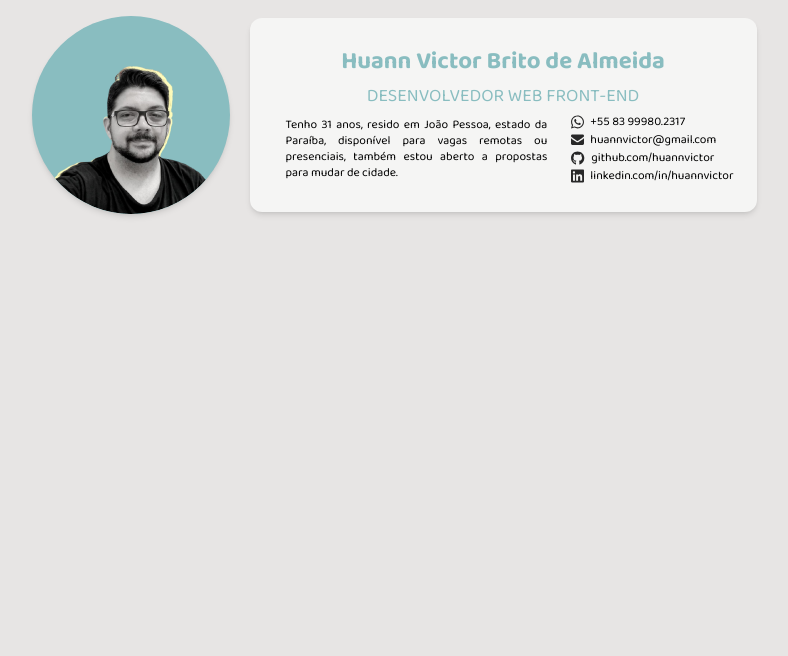
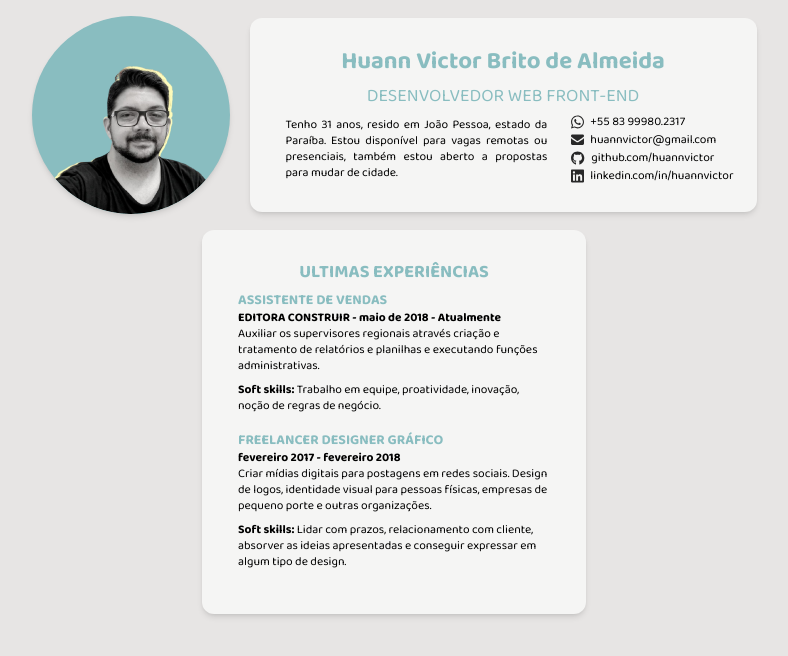
Before and after one commit to huannvictor/curriculo, a React (Create React App) app: page / in a window 1280 px wide. Shown: the top 656 px of the page, without its empty margins (246-1034 px from the left). Built offline with nearby package versions, Linux system fonts and the light colour scheme.

Commit message:
card last exp.

```diff
--- a/public/index.html
+++ b/public/index.html
@@ -10,7 +10,7 @@
     <link rel="preconnect" href="https://fonts.googleapis.com">
     <link rel="preconnect" href="https://fonts.gstatic.com" crossorigin>
     <link href="https://fonts.googleapis.com/css2?family=Baloo+2:wght@400;500;700&display=swap" rel="stylesheet">
-    <title>React App</title>
+    <title>Huann Almeida</title>
   </head>
   <body>
     <noscript>You need to enable JavaScript to run this app.</noscript>
--- a/src/App.jsx
+++ b/src/App.jsx
@@ -1,9 +1,11 @@
 import { Header } from "./components/Header";
+import { LastXP } from "./components/LastXP";
 
 export function App() {
   return (
-    <div className="App flex items-center justify-center w-screen p-4">
+    <div className="App flex flex-col items-center justify-center gap-4 p-4">
       <Header />
+      <LastXP/>
     </div>
   );
 }
--- a/src/components/Header.jsx
+++ b/src/components/Header.jsx
@@ -46,7 +46,7 @@ export function Header() {
         <h2 className=" text-lg text-brand-500">DESENVOLVEDOR WEB FRONT-END</h2>
         <div className="flex items-center gap-6 w-[435px] text-xs">
           <p className="text-justify">
-            Tenho 31 anos, resido em João Pessoa, estado da Paraíba, disponível
+            Tenho 31 anos, resido em João Pessoa, estado da Paraíba. Estou disponível
             para vagas remotas ou presenciais, também estou aberto a propostas
             para mudar de cidade.
           </p>
--- /dev/null
+++ b/src/components/LastXP/index.jsx
@@ -0,0 +1,44 @@
+const xpContent = {
+  SalesAssistant: {
+    position:"ASSISTENTE DE VENDAS",
+    company:"EDITORA CONSTRUIR",
+    period:"maio de 2018 - Atualmente",
+    description:"Auxiliar os supervisores regionais através criação e tratamento de relatórios e planilhas e executando funções administrativas.",
+    softSkills:"Trabalho em equipe, proatividade, inovação, noção de regras de negócio."
+  },
+  FreelancerGraphicDesigner: {
+    position:"FREELANCER DESIGNER GRÁFICO",
+    company:"",
+    period:"fevereiro 2017 - fevereiro 2018",
+    description:"Criar mídias digitais para postagens em redes sociais. Design de logos, identidade visual para pessoas físicas, empresas de pequeno porte e outras organizações.",
+    softSkills:"Lidar com prazos, relacionamento com cliente, absorver as ideias apresentadas e conseguir expressar em algum tipo de design."
+  },
+}
+
+export function LastXP() {
+  return(
+    <div className="flex flex-col gap-1 max-w-sm bg-stone-100 rounded-xl py-7 px-9 shadow-md">
+      <h1 className="text-lg text-brand-500 font-bold text-center">ULTIMAS EXPERIÊNCIAS</h1>
+      <div className="content">
+        {
+          Object.entries(xpContent).map(([key, content]) => {
+            return(
+              <div key={key} className="text-sm flex flex-col mb-2">
+                <h2 className="text-brand-500 font-bold">{content.position}</h2>
+                <strong className="text-xs">{
+                  !content.company
+                    ? content.period
+                    : `${content.company} - ${content.period}`
+                }</strong>
+                <p className="text-xs mb-2">{content.description}</p>
+                <p className="text-xs mb-2">
+                  <strong>Soft skills:</strong> {content.softSkills}
+                </p>
+              </div>
+            )
+          })
+        }
+      </div>
+    </div>
+  )
+}
--- a/src/index.css
+++ b/src/index.css
@@ -2,8 +2,13 @@
 @tailwind components;
 @tailwind utilities;
 
-body{
+* {
+  padding: 0;
+  margin: 0;
+  box-sizing: border-box;
+}
+
+body {
   font-family: "Baloo 2", sans-serif;
-  @apply
-    bg-stone-200
+  @apply bg-stone-200
 }
```
Also changed, not shown: 1 other file (tests, documents, lock files or other folders).
